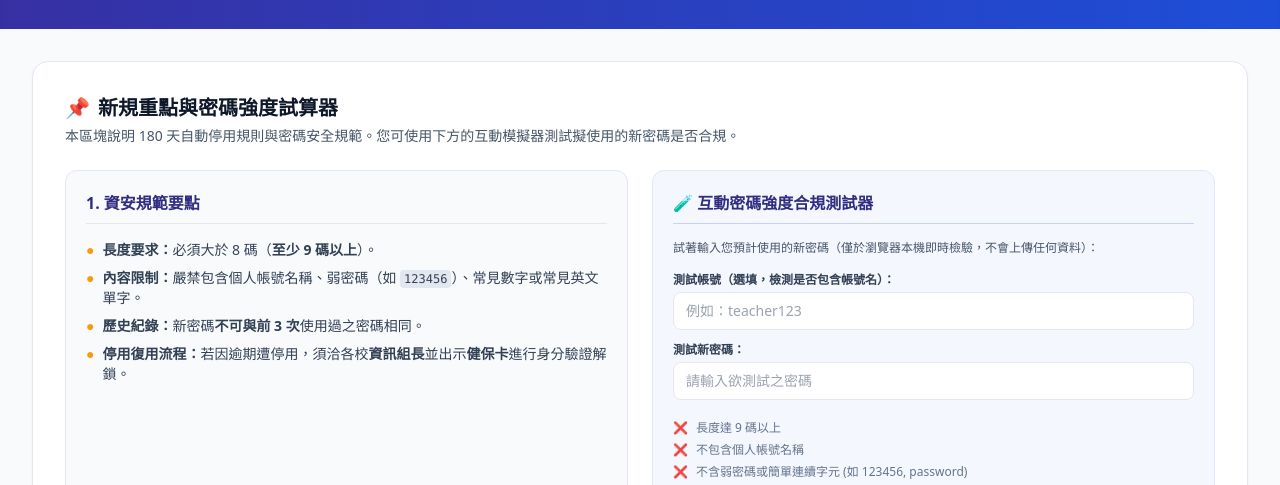
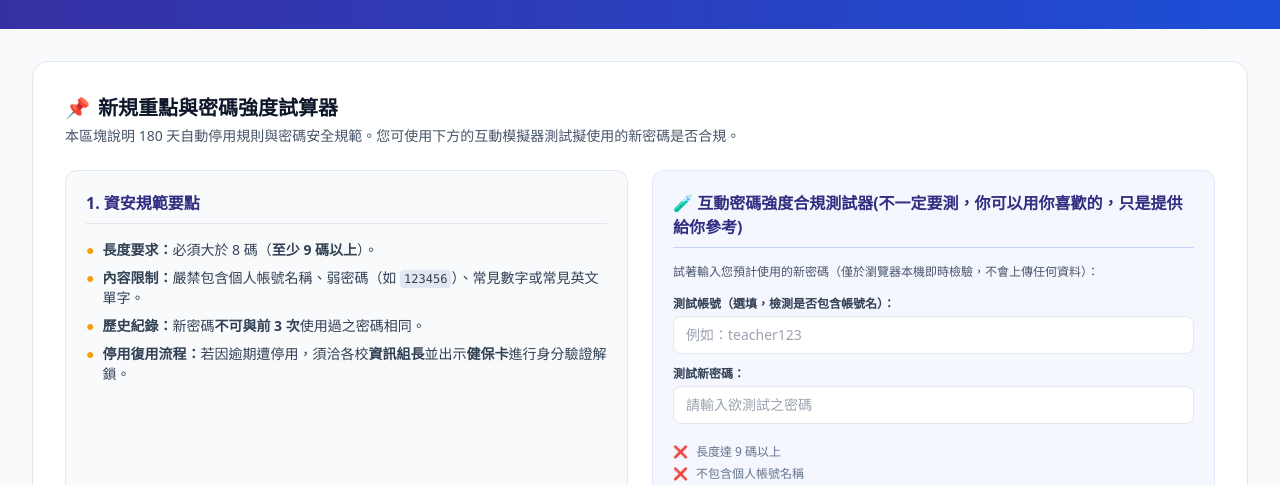
Before and after one commit to ab35314/changepsw, a plain HTML site: page index.html in a window 1280 px wide. Shown: the part 273-758 px from the top of the page. Drawn offline with nearby package versions, Linux system fonts and the light colour scheme.

Commit message:
Update index.html

```diff
--- a/index.html
+++ b/index.html
@@ -124,7 +124,7 @@
                 <!-- Right: Password Policy Tester -->
                 <div class="bg-indigo-50/60 p-5 rounded-xl border border-indigo-100 space-y-4">
                     <h4 class="font-bold text-indigo-900 text-base border-b border-indigo-200 pb-2">
-                        🧪 互動密碼強度合規測試器
+                        🧪 互動密碼強度合規測試器(不一定要測，你可以用你喜歡的，只是提供給你參考)
                     </h4>
                     <p class="text-xs text-slate-600">
                         試著輸入您預計使用的新密碼（僅於瀏覽器本機即時檢驗，不會上傳任何資料）：
```
